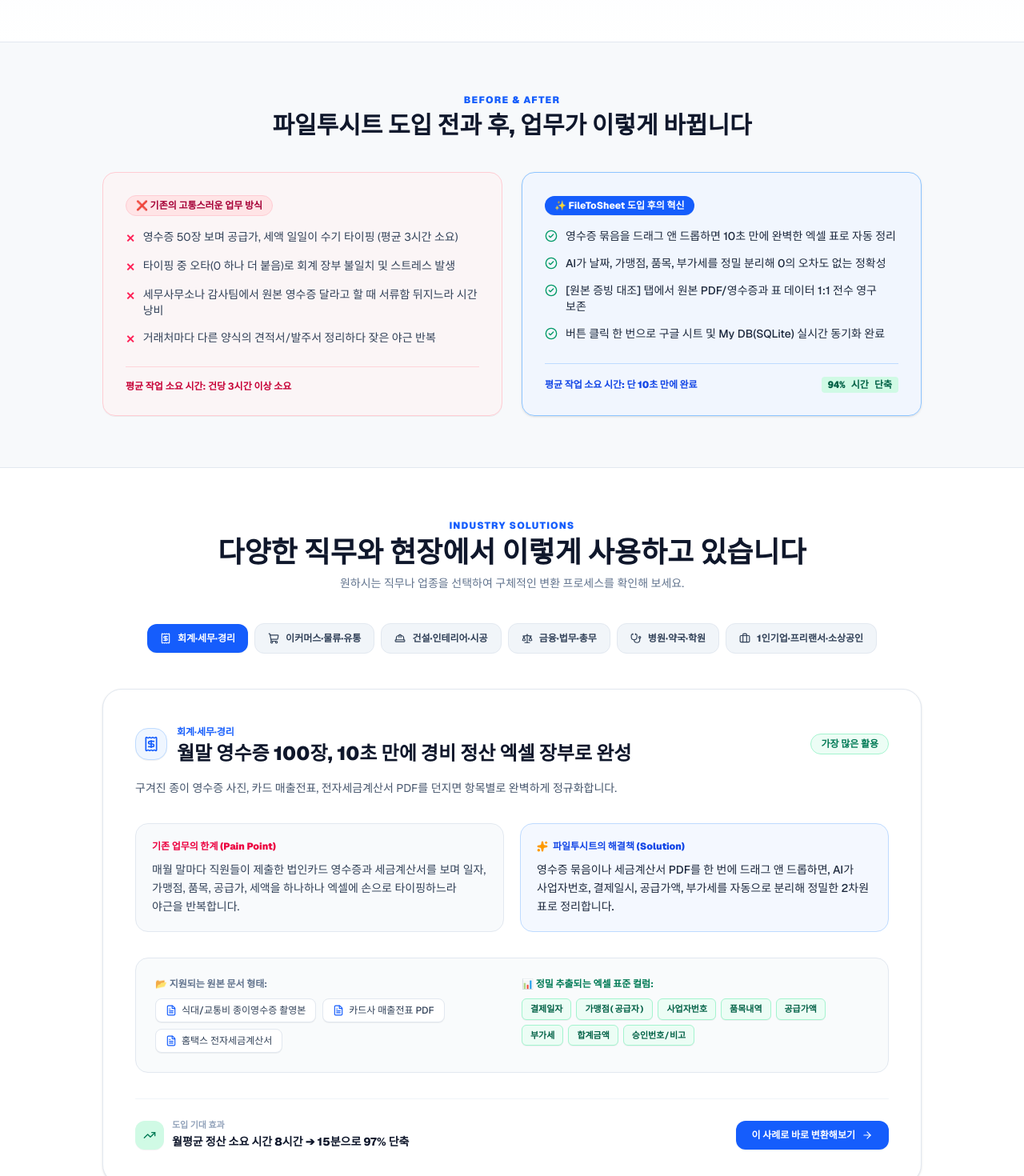
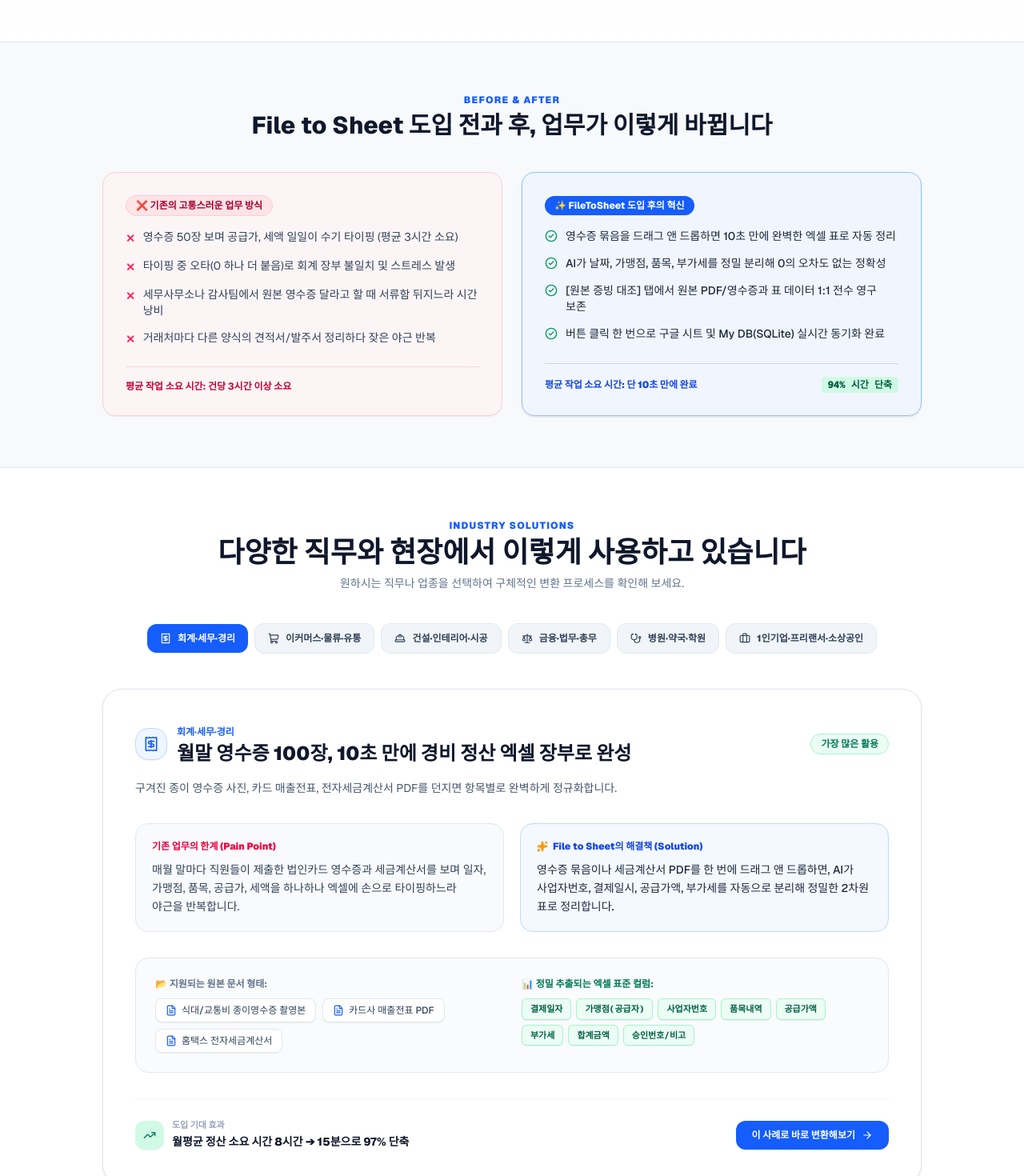
Before and after one commit to Charismagreat/FileToSheet, a Next.js app: page /use-cases in a window 1280 px wide. Shown: the part 680-2150 px from the top of the page at 80% size. Built offline with nearby package versions, Linux system fonts and the light colour scheme.

Commit message:
refactor: replace Korean '파일투시트' with English brand 'File to Sheet'

```diff
--- a/src/app/use-cases/page.tsx
+++ b/src/app/use-cases/page.tsx
@@ -206,7 +206,7 @@
           <div className="text-center mb-10">
             <h2 className="text-xs font-black text-blue-600 uppercase tracking-widest mb-1.5">BEFORE & AFTER</h2>
             <h3 className="text-2xl sm:text-3xl font-extrabold text-slate-900 break-keep">
-              파일투시트 도입 전과 후, 업무가 이렇게 바뀝니다
+              File to Sheet 도입 전과 후, 업무가 이렇게 바뀝니다
             </h3>
           </div>
 
@@ -345,7 +345,7 @@
                     <div>
                       <span className="text-xs font-black text-blue-700 flex items-center gap-1.5 mb-2.5">
                         <Sparkles className="w-3.5 h-3.5 text-amber-500 fill-amber-500" />
-                        <span>파일투시트의 해결책 (Solution)</span>
+                        <span>File to Sheet의 해결책 (Solution)</span>
                       </span>
                       <p className="text-xs sm:text-sm text-slate-800 leading-relaxed break-keep font-medium">{current.solution}</p>
                     </div>
@@ -498,7 +498,7 @@
             <div className="p-5 sm:p-6 rounded-2xl bg-slate-50/70 border border-slate-200 shadow-2xs">
               <h4 className="text-sm font-bold text-slate-900 mb-2">Q. 회사 기밀이나 개인정보 유출 위험은 없나요?</h4>
               <p className="text-xs sm:text-sm text-slate-600 leading-relaxed break-keep">
-                파일투시트는 엔터프라이즈 보안 가이드라인을 준수합니다. 업로드된 문서는 고객님의 승인 없이 외부에 공유되지 않으며, 인공지능 모델의 학습 데이터로 재활용되지 않습니다.
+                File to Sheet는 엔터프라이즈 보안 가이드라인을 준수합니다. 업로드된 문서는 고객님의 승인 없이 외부에 공유되지 않으며, 인공지능 모델의 학습 데이터로 재활용되지 않습니다.
               </p>
             </div>
           </div>
--- a/src/components/Header.tsx
+++ b/src/components/Header.tsx
@@ -114,7 +114,7 @@
           target="_blank"
           rel="noopener noreferrer"
           className="flex items-center gap-1.5 text-xs font-extrabold px-3 py-1.5 rounded-xl bg-gradient-to-r from-amber-50 to-orange-50 hover:from-amber-100 hover:to-orange-100 text-amber-950 border border-amber-200/90 transition transform hover:scale-105 active:scale-95 shadow-2xs group cursor-pointer"
-          title="파일투시트의 가치와 직무별/업종별 6대 핵심 활용사례 보기 (새 창)"
+          title="File to Sheet의 가치와 직무별/업종별 6대 핵심 활용사례 보기 (새 창)"
         >
           <Lightbulb className="w-3.5 h-3.5 text-amber-600 group-hover:rotate-12 transition" />
           <span>활용사례</span>
--- a/src/components/ReceiptModal.tsx
+++ b/src/components/ReceiptModal.tsx
@@ -70,7 +70,7 @@
           <div className="bg-slate-50 rounded-xl p-3 border border-slate-100 space-y-1 text-[11px]">
             <div className="flex justify-between">
               <span className="text-slate-400">서비스명</span>
-              <span className="font-bold text-slate-800">FileToSheet (파일투시트)</span>
+              <span className="font-bold text-slate-800">File to Sheet</span>
             </div>
             <div className="flex justify-between">
               <span className="text-slate-400">공급자 상호</span>
```
